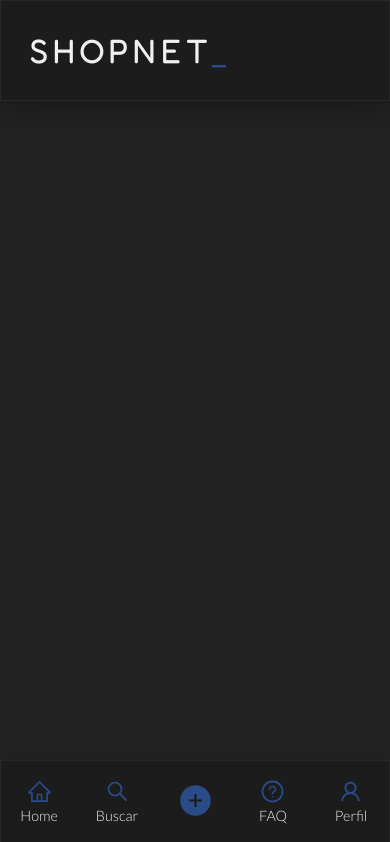
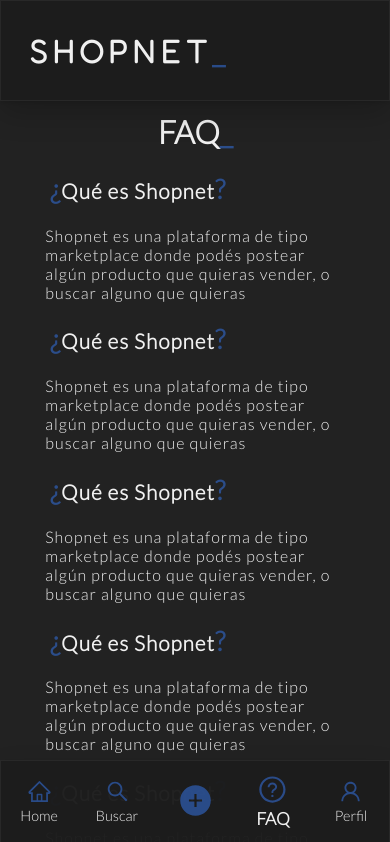
Before and after one commit to alejandroacd/shopnet, a React (Create React App) app in the folder client/: page /faq in a window 390 px wide. Shown: the top 842 px of the page. Built offline with nearby package versions, Linux system fonts and the light colour scheme.

Commit message:
Categories responsive, and FAQ component creation

```diff
--- a/client/src/App.js
+++ b/client/src/App.js
@@ -9,6 +9,7 @@ import Profile from './components/Profile/Profile'
 import Settings from './components/Settings/Settings'
 import MobileMenu  from './components/MobileMenu/MobileMenu';
 import SuccessfullBinding from './components/mpSuccesfullBinding/successfullBinding';
+import Faq from './components/FAQ/Faq'
 import Categories from './components/Categories/Categories'
 import { MpProvider } from './contexts/mpContext'
 
@@ -27,7 +28,8 @@ function App() {
               <Route exact path='/me/:id' element={<Profile />} />
               <Route exact path='/me/:id/settings' element={<Settings />} />
               <Route exact path='/successfullBinding' element={<SuccessfullBinding />} />
-              <Route exact path='/categories' element={<Categories />} />
+              <Route exact path='/search' element={<Categories />} />
+              <Route exact path='/faq' element={<Faq />} />
             </Routes>
 
 
--- a/client/src/components/Categories/Categories.css
+++ b/client/src/components/Categories/Categories.css
@@ -4,7 +4,6 @@
     top:7em;
     display: flex;
     flex-direction: column;
-
 
 }
 
@@ -56,3 +55,30 @@
 .option svg {
     color:var(--secondary);
 }
+
+@media all and (min-width: 768px) {
+       .categories_box {
+          top: 10em;
+       }
+}
+
+@media all and (min-width: 1024px) {
+    .categories_box {
+        justify-content: center;
+        width: 70%;
+        margin: 0 auto;
+        top:5em;
+    }
+
+    .option {
+
+        width: 25%;
+    }
+}
+
+@media all and (min-width:1920px){
+    .categorias_options {
+       width: 70%;
+    }
+
+}
--- a/client/src/components/Categories/Categories.js
+++ b/client/src/components/Categories/Categories.js
@@ -8,8 +8,8 @@ const Categories = () => {
 return (
     <>
     <div className='categories_box'>
-        <h1> Categorías <span> _ </span> </h1>
        <Search />
+       <h1> Categorías <span> _ </span> </h1>
         <div className='categorias_options'>
 
             <div className='ropa-option option'>
--- /dev/null
+++ b/client/src/components/FAQ/Faq.css
@@ -0,0 +1,40 @@
+.faq_container {
+    height: 70vh;
+    position: relative;
+    top:7em;
+}
+
+.faq_container h1 {
+    text-align: center;
+    color:var(--primary)
+}
+
+.faq_container h1 span {
+    color:var(--secondary)
+}
+
+.faq_container .faq_box {
+    width: 85%;
+    margin: 0 auto;
+    color: var(--primary);
+    margin-top:1em;
+}
+
+.faq_box .question {
+    font-size: 1.3em;
+    font-weight: bold;
+    margin:1em;
+    letter-spacing: 1px;
+
+}
+
+.faq_box .answer {
+    margin:1em;
+    letter-spacing: 1px;
+}
+
+.blue {
+    font-weight: bold;
+    font-size: 1.3em;
+    color:var(--secondary)
+}
--- /dev/null
+++ b/client/src/components/FAQ/Faq.js
@@ -0,0 +1,61 @@
+import React from 'react'
+import '../FAQ/Faq.css'
+
+const Faq = () => {
+    return (
+
+        <div className='faq_container'>
+            <h1>FAQ<span>_</span></h1>
+
+            <div className='faq_box'>
+                <p className='question'> <span className='blue'>¿</span>
+                      Qué es Shopnet
+                 <span className='blue'>?</span> </p>
+                <p className='answer'> Shopnet es una plataforma de tipo marketplace donde podés postear algún producto que quieras vender, o buscar alguno que quieras</p>
+
+            </div>
+
+            <div className='faq_box'>
+                <p className='question'> <span className='blue'>¿</span>
+                      Qué es Shopnet
+                 <span className='blue'>?</span> </p>
+                <p className='answer'> Shopnet es una plataforma de tipo marketplace donde podés postear algún producto que quieras vender, o buscar alguno que quieras</p>
+
+            </div>
+
+            <div className='faq_box'>
+                <p className='question'> <span className='blue'>¿</span>
+                      Qué es Shopnet
+                 <span className='blue'>?</span> </p>
+                <p className='answer'> Shopnet es una plataforma de tipo marketplace donde podés postear algún producto que quieras vender, o buscar alguno que quieras</p>
+
+            </div>
+
+            <div className='faq_box'>
+                <p className='question'> <span className='blue'>¿</span>
+                      Qué es Shopnet
+                 <span className='blue'>?</span> </p>
+                <p className='answer'> Shopnet es una plataforma de tipo marketplace donde podés postear algún producto que quieras vender, o buscar alguno que quieras</p>
+
+            </div>
+
+            <div className='faq_box'>
+                <p className='question'> <span className='blue'>¿</span>
+                      Qué es Shopnet
+                 <span className='blue'>?</span> </p>
+                <p className='answer'> Shopnet es una plataforma de tipo marketplace donde podés postear algún producto que quieras vender, o buscar alguno que quieras</p>
+
+            </div>
+
+            <div className='faq_box'>
+                <p className='question'> <span className='blue'>¿</span>
+                      Qué es Shopnet
+                 <span className='blue'>?</span> </p>
+                <p className='answer'> Shopnet es una plataforma de tipo marketplace donde podés postear algún producto que quieras vender, o buscar alguno que quieras</p>
+
+            </div>
+        </div>
+    )
+}
+
+export default Faq
--- a/client/src/components/MobileMenu/MobileMenu.css
+++ b/client/src/components/MobileMenu/MobileMenu.css
@@ -40,3 +40,15 @@
     font-weight: bold;
     transform: scale(1.2);
 }
+
+@media all and (min-width: 768px) {
+    .mobile_menu_option a {
+        font-size: 1.2em;
+    }
+}
+
+@media all and (min-width: 1024px) {
+    .mobile-menu-container {
+        display: none;
+    }
+}
--- a/client/src/components/MobileMenu/MobileMenu.js
+++ b/client/src/components/MobileMenu/MobileMenu.js
@@ -11,7 +11,7 @@ const MobileMenu = () => {
       <div className='mobile-menu-container'>
 
          <div className='mobile_menu_option'>
-            <NavLink className={({isActive}) => isActive ? 'styleNavLink' : undefined } to={'/'}>
+            <NavLink  className={({isActive}) => isActive ? 'styleNavLink' : undefined } to={'/'}>
              <AiOutlineHome size={25} />
                Home
             </NavLink>
@@ -20,7 +20,7 @@ const MobileMenu = () => {
 
          <div className='mobile_menu_option'>
 
-            <NavLink className={({isActive}) => isActive ? 'styleNavLink' : undefined }  to={'/login'} end>
+            <NavLink className={({isActive}) => isActive ? 'styleNavLink' : undefined }  to={'/search'} end>
             <AiOutlineSearch size={25} />
                Buscar
             </NavLink>
@@ -37,7 +37,7 @@ const MobileMenu = () => {
 
          <div className='mobile_menu_option'>
 
-            <NavLink className={({isActive}) => isActive ? 'styleNavLink' : undefined }  to={'/signup'} end>
+            <NavLink className={({isActive}) => isActive ? 'styleNavLink' : undefined }  to={'/faq'} end>
             <AiOutlineQuestionCircle size={25} />
               FAQ
             </NavLink>
--- a/client/src/components/Search/Search.css
+++ b/client/src/components/Search/Search.css
@@ -2,23 +2,57 @@
         display: flex;
         justify-content: center;
         align-items: center;
-        margin-top:1em;
+        margin-top:0.7em;
+        margin-bottom:1em;
 }
 
 .search-global {
 
         width: 85%;
-        margin:0 auto;
+        margin: 0 auto;
         border-radius: 30px;
         background-color: var(--backgrounds);
         border: none;
         padding: 0.7em;
         font-weight: bold;
-        color:var(--primary)
+        color: var(--primary)
 }
 
 .search_container svg {
 
-        margin:0.3em;
+        margin: 0.3em;
         color: var(--secondary);
 }
+
+@media all and (min-width: 768px) {
+        .search_container {
+                width: 85%;
+                margin: 0 auto;
+                margin-top:2em;
+                margin-bottom:2em;
+
+        }
+
+        .search-global {
+                width: 90%;
+                border-radius: 30px;
+                padding:1.3em;
+                font-size: 1em;
+        }
+
+
+}
+
+@media all and (min-width: 1024px) {
+        .search_container {
+                margin-bottom:3em;
+        }
+}
+
+@media all and (min-width: 1920px) {
+        .search_container {
+                width: 70%;
+                margin-bottom:2em;
+
+        }
+}
```
